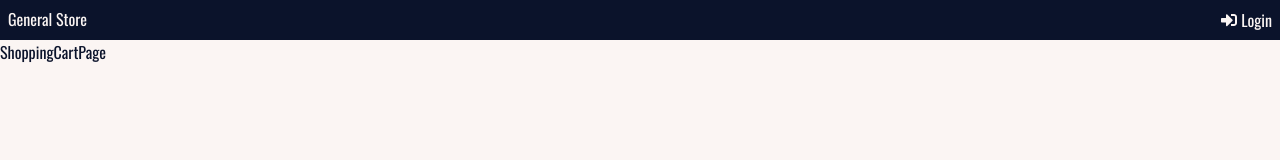
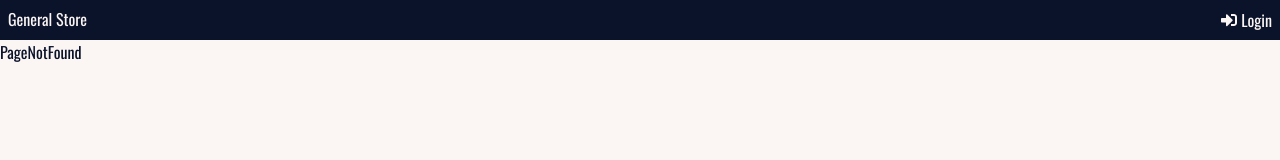
Before and after one commit to Aim4dabush/general-admin, a React (Vite) app: page /shopping-cart in a window 1280 px wide. Shown: the top 160 px of the page. Built offline with nearby package versions, Linux system fonts and the light colour scheme.

Commit message:
AppRoutes - added route protection

```diff
--- a/src/routes/AppRoutes.jsx
+++ b/src/routes/AppRoutes.jsx
@@ -1,4 +1,5 @@
 //3rd party packages
+import { useSelector } from 'react-redux';
 import { Navigate, Route, Routes } from 'react-router-dom';
 
 //components
@@ -18,6 +19,8 @@ import ShoppingCartPage from '../pages/shopping-cart-page/ShoppingCartPage';
 import WishListPage from '../pages/wish-list-page/WishListPage';
 
 const AppRoutes = () => {
+  const { auth } = useSelector((state) => state.user);
+
   return (
     <Routes>
       <Route element={<App />} path="/">
@@ -29,6 +32,7 @@ const AppRoutes = () => {
           <Route element={<ProductDetailsPage />} path=":productId" />
         </Route>
 
+        {auth.token && (
           <Route path="profile">
             <Route index element={<ProfilePage />} />
             <Route path="orders">
@@ -37,11 +41,14 @@ const AppRoutes = () => {
             </Route>
             <Route element={<WishListPage />} path="wish-list" />
           </Route>
+        )}
 
-        <Route element={<CheckoutPage />} path="checkout" />
+        {auth.token && <Route element={<CheckoutPage />} path="checkout" />}
         <Route element={<LoginPage />} path="login" />
         <Route element={<RegisterPage />} path="register" />
+        {auth.token && (
           <Route element={<ShoppingCartPage />} path="shopping-cart" />
+        )}
       </Route>
     </Routes>
   );
```
Lines whose indentation alone changed are shown as unchanged.
